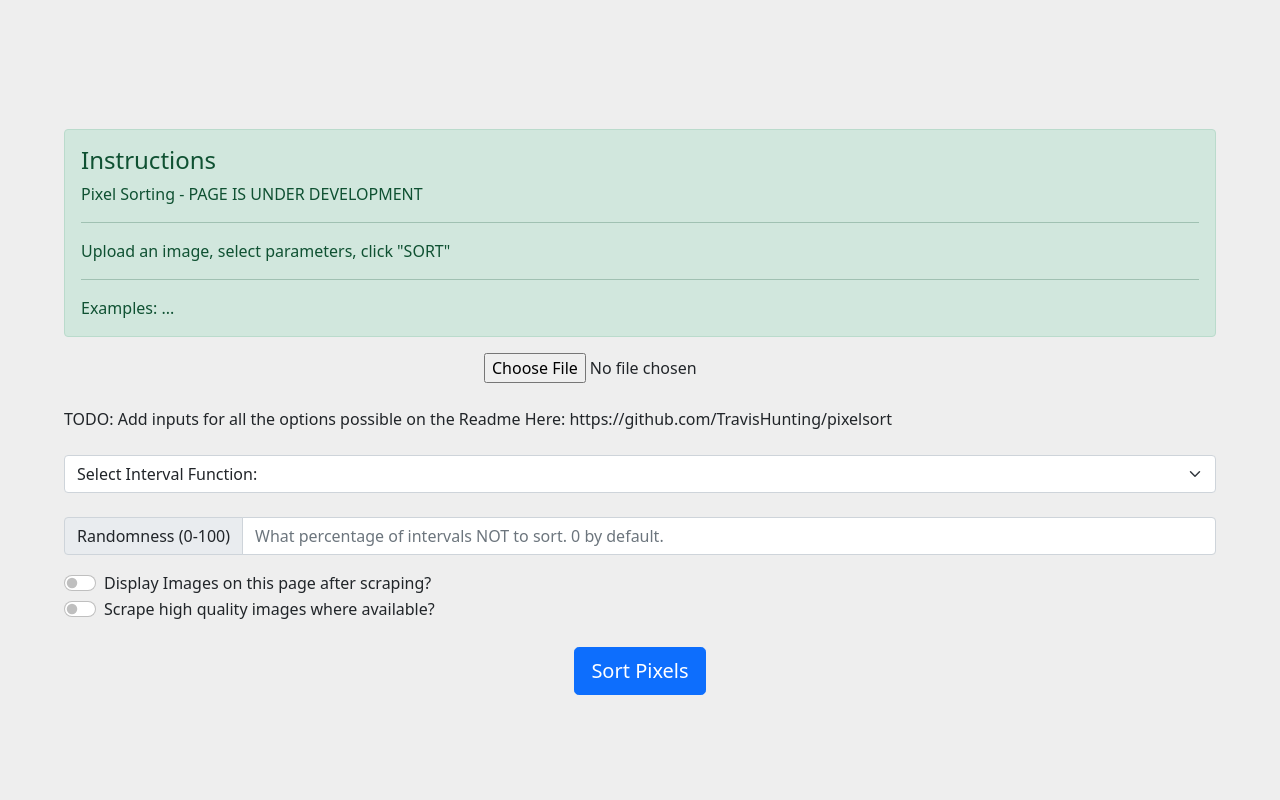
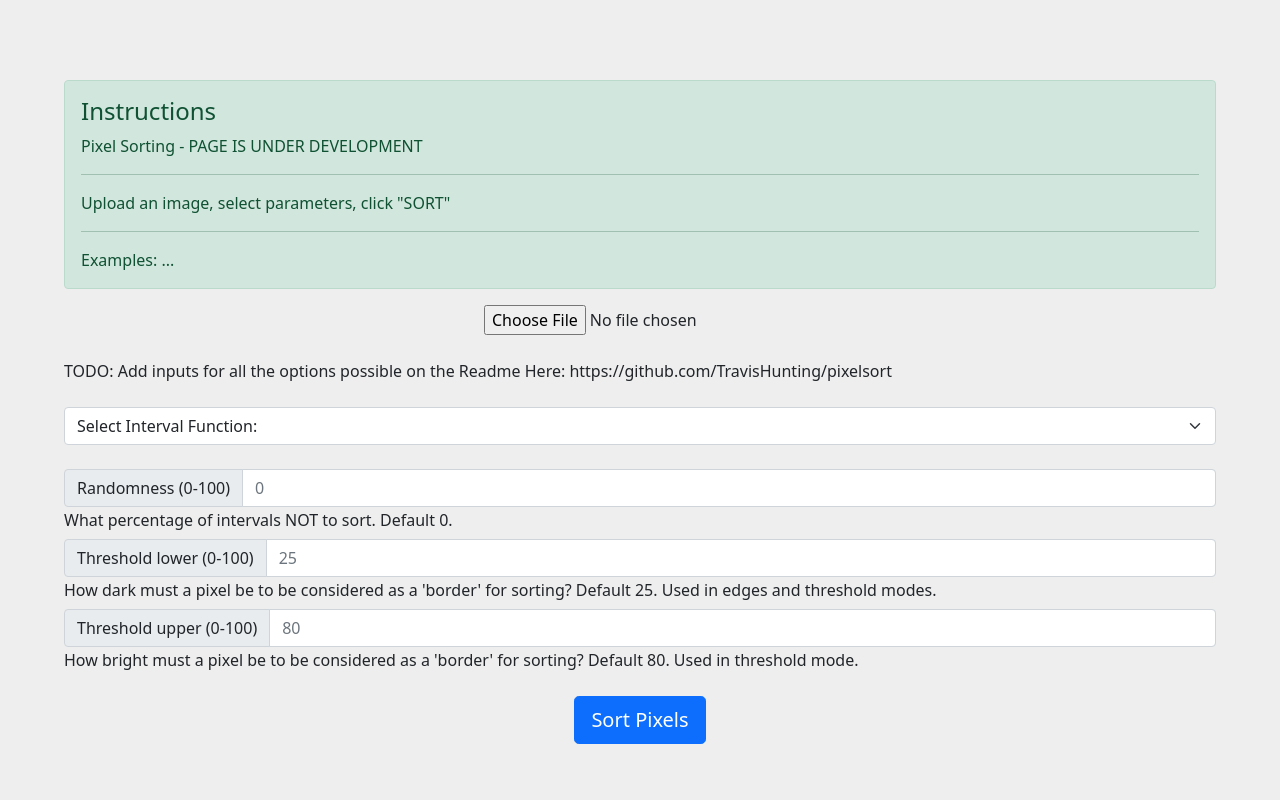
Before and after one commit to team-hunting/ProjectDoppelganger, a Flask app: page /pixelsort in a window 1280 px wide. Shown: the part 56-856 px from the top of the page. Run offline with Flask 2, Linux system fonts and the light colour scheme.

Commit message:
Adding default values for threshold upper and lower, hooking up UI to the sorting algorithm

```diff
--- a/app/main.py
+++ b/app/main.py
@@ -63,11 +63,24 @@
         print("No file detected")
         return send_from_directory('static', "default.jpg")
 
+    interval_function = request.values['intervalfunction']
+    lower_threshold = int(request.values['thresholdlower']) / 100
+    upper_threshold = int(request.values['thresholdupper']) / 100
+
+    print("INTERVAL FUNCTION: ", interval_function)
+    print("lower_threshold: ", lower_threshold)
+    print("upper_threshold: ", upper_threshold)
+    print("TYPE OF lower_threshold: ", type(lower_threshold))
+
     img = Image.open(file)
 
     print(img.size)
 
-    pixelsort(img).save(image_path)
+    pixelsort(img,
+         interval_function=interval_function,
+        lower_threshold=lower_threshold,
+        upper_threshold=upper_threshold
+        ).save(image_path)
 
     return send_file(image_path, attachment_filename="sorted.png")
 
--- a/app/templates/pixel.html
+++ b/app/templates/pixel.html
@@ -64,23 +64,29 @@
 
           <br/>
 
-          <div class="input-group mb-3">
+          <div class="input-group" style="margin-bottom: 1px">
             <span class="input-group-text" id="randomspan">Randomness (0-100)</span>
-            <input type="text" id="randomness" class="form-control" placeholder="What percentage of intervals NOT to sort. 0 by default." aria-label="Username" aria-describedby="basic-addon1">
+            <input type="text" id="randomness" class="form-control" placeholder="0" aria-label="Username" aria-describedby="basic-addon1">
           </div>
+          What percentage of intervals NOT to sort. Default 0.
 
-          <div class="form-check form-switch">
+          <div class="input-group" style="margin-bottom: 1px; margin-top: 7px">
+            <span class="input-group-text" >Threshold lower (0-100)</span>
+            <input type="text" id="thresholdlower" class="form-control" placeholder="25" aria-label="Username" aria-describedby="basic-addon1">
+          </div>
+          How dark must a pixel be to be considered as a 'border' for sorting? Default 25. Used in edges and threshold modes.
+
+          <div class="input-group" style="margin-bottom: 1px; margin-top: 7px">
+            <span class="input-group-text" >Threshold upper (0-100)</span>
+            <input type="text" id="thresholdupper" class="form-control" placeholder="80" aria-label="Username" aria-describedby="basic-addon1">
+          </div>
+          How bright must a pixel be to be considered as a 'border' for sorting? Default 80. Used in threshold mode.
+
+          <!-- <div class="form-check form-switch">
             <input class="form-check-input" type="checkbox" id="displayimages">
             <label class="form-check-label" for="displayimages">Display Images on this page after scraping?</label>
-          </div>
-          <div class="form-check form-switch" id="imagewidthdiv" style="display: none">
-            <input class="form-check-input" type="checkbox" id="lockimagewidth">
-            <label class="form-check-label" for="lockimagewidth">Set image widths to screen size?</label>
-          </div>
-          <div class="form-check form-switch">
-            <input class="form-check-input" type="checkbox" id="hqimages">
-            <label class="form-check-label" for="hqimages">Scrape high quality images where available?</label>
-          </div>
+          </div> -->
+
 
         </div>
 
@@ -169,19 +175,32 @@
   }
   formData.append("intervalfunction", selectedFunc)
 
-  let randomness = parseInt(document.getElementById("randomness").value, 10);
-  // console.log(randomness)
+  // let randomness = parseInt(document.getElementById("randomness").value, 10);
+  let randomness = document.getElementById("randomness")
+  randomness = parseInputPercent(randomness, 0)
+  console.log("Randomness: ", randomness)
   // console.log("Type of Randomness input: ", typeof randomness);
-  if (isNaN(randomness) || randomness < 0) {
-    console.log("Randomness didn't parse, or was below zero. Setting to 0.")
-    randomness = 0;
-  }
-  if (randomness > 100) {
-    console.log("Randomness cannot be greater than 100, setting to 100.")
-    randomness = 100
-  }
+  // if (isNaN(randomness) || randomness < 0) {
+  //   console.log("Randomness didn't parse, or was below zero. Setting to 0.")
+  //   randomness = 0;
+  // }
+  // if (randomness > 100) {
+  //   console.log("Randomness cannot be greater than 100, setting to 100.")
+  //   randomness = 100
+  // }
 
   formData.append("randomness", randomness)
+
+  // let thresholdlower = parseInt(document.getElementById("thresholdlower").value, 10);
+  let thresholdlower = document.getElementById("thresholdlower").value;
+  thresholdlower = parseInputPercent(thresholdlower, 25);
+  console.log("thresholdlower: ", thresholdlower)
+  formData.append("thresholdlower", thresholdlower);
+
+  let thresholdupper = document.getElementById("thresholdupper").value;
+  thresholdupper = parseInputPercent(thresholdupper, 80);
+  console.log("thresholdupper: ", thresholdupper)
+  formData.append("thresholdupper", thresholdupper);
 
   //formData.append("test", "testing")
 
@@ -206,6 +225,21 @@
   // console.log(response)
 })
 
+function parseInputPercent(inputval, defaultval) {
+  inputval = parseInt(inputval, 10);
+
+  if (isNaN(inputval) || inputval < 0) {
+    console.log("inputval didn't parse, or was below zero. Setting to default.")
+    inputval = defaultval;
+  }
+  if (randomness > 100) {
+    console.log("inputval cannot be greater than 100, setting to default.")
+    inputval = defaultval;
+  }
+
+  return inputval
+}
+
 </script>
 
 {% endblock %}
```
Also changed, not shown: Readme.md.
